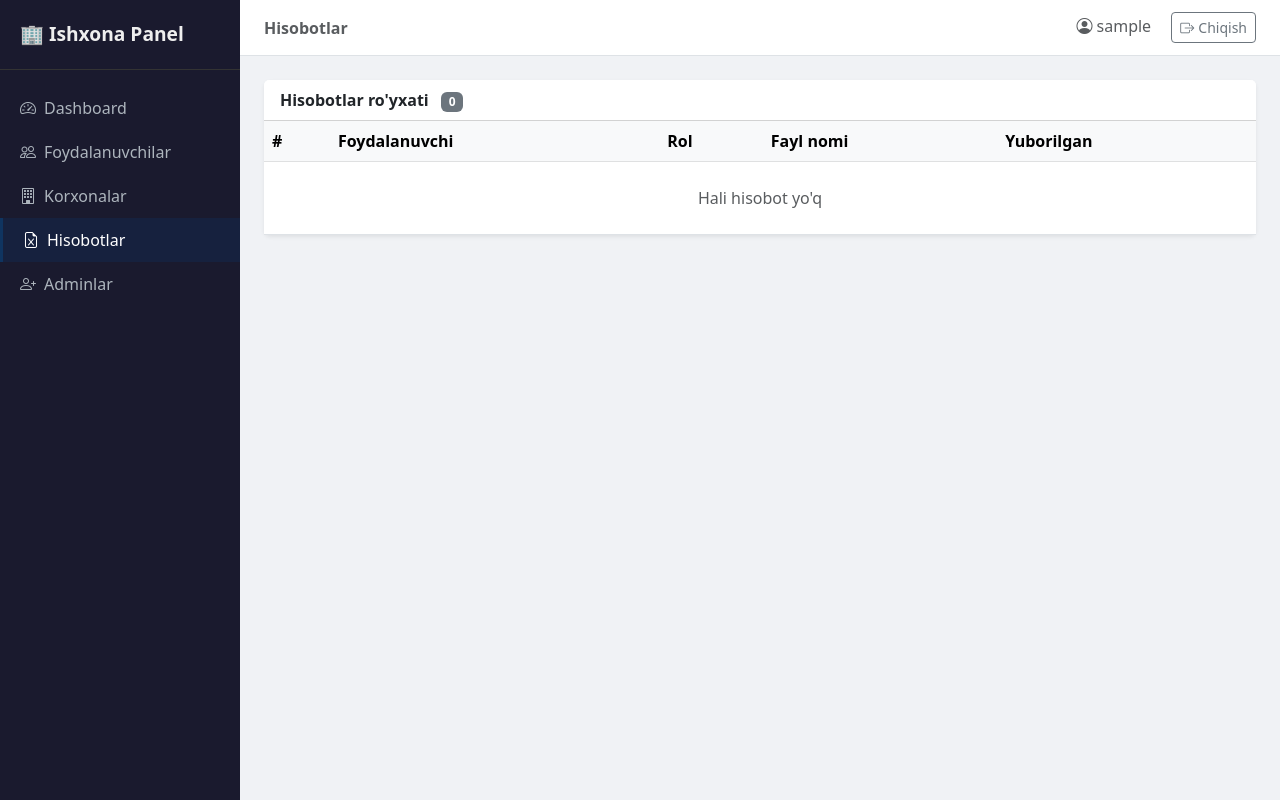
After one commit to sherali4/ishxona-panel, a Django app: page /hisobotlar/ in a window 1280 px wide. The commit adds this page. Run offline with Django 5.2, Linux system fonts and the light colour scheme; the visitor is signed in with stand-in values (Sample User, id 1); data that the repository does not hold is empty.

Commit message:
Hisobotlar bo'limi qo'shildi
Co-Authored-By: Claude Sonnet 4.6 <noreply@anthropic.com>

```diff
--- a/dashboard/db.py
+++ b/dashboard/db.py
@@ -83,6 +83,13 @@ def inn_exists(inn, exclude_id=None):
         return row is not None
 
 
+def get_all_hisobotlar():
+    with get_conn() as conn:
+        return conn.execute(
+            "SELECT id, user_id, first_name, role, file_id, file_name, sent_at FROM hisobotlar ORDER BY sent_at DESC"
+        ).fetchall()
+
+
 def get_bot_active():
     with get_conn() as conn:
         row = conn.execute("SELECT value FROM settings WHERE key = 'bot_active'").fetchone()
--- a/dashboard/views.py
+++ b/dashboard/views.py
@@ -215,6 +215,12 @@ def korxona_delete(request, k_id):
 
 
 @login_required
+def hisobotlar_list(request):
+    hisobotlar = db.get_all_hisobotlar()
+    return render(request, 'hisobotlar.html', {'hisobotlar': hisobotlar})
+
+
+@login_required
 def bot_toggle(request):
     if request.method == 'POST':
         active = request.POST.get('active') == '1'
--- a/panel/urls.py
+++ b/panel/urls.py
@@ -17,4 +17,5 @@ urlpatterns = [
     path('korxonalar/<int:k_id>/delete/', views.korxona_delete, name='korxona_delete'),
     path('bot/toggle/', views.bot_toggle, name='bot_toggle'),
     path('register/', views.register_view, name='register'),
+    path('hisobotlar/', views.hisobotlar_list, name='hisobotlar'),
 ]
--- a/templates/base.html
+++ b/templates/base.html
@@ -24,6 +24,7 @@
     <a class="nav-link {% if request.path == '/' %}active{% endif %}" href="/"><i class="bi bi-speedometer2 me-2"></i>Dashboard</a>
     <a class="nav-link {% if '/users' in request.path %}active{% endif %}" href="/users/"><i class="bi bi-people me-2"></i>Foydalanuvchilar</a>
     <a class="nav-link {% if '/korxonalar' in request.path %}active{% endif %}" href="/korxonalar/"><i class="bi bi-building me-2"></i>Korxonalar</a>
+    <a class="nav-link {% if '/hisobotlar' in request.path %}active{% endif %}" href="/hisobotlar/"><i class="bi bi-file-earmark-excel me-2"></i>Hisobotlar</a>
     <a class="nav-link {% if '/register' in request.path %}active{% endif %}" href="/register/"><i class="bi bi-person-plus me-2"></i>Adminlar</a>
   </nav>
 </div>
--- /dev/null
+++ b/templates/hisobotlar.html
@@ -0,0 +1,45 @@
+{% extends 'base.html' %}
+{% load custom_filters %}
+{% block page_title %}Hisobotlar{% endblock %}
+{% block content %}
+
+<div class="card border-0 shadow-sm">
+  <div class="card-header bg-white fw-semibold">
+    Hisobotlar ro'yxati
+    <span class="badge bg-secondary ms-2">{{ hisobotlar|length }}</span>
+  </div>
+  <div class="card-body p-0">
+    <table class="table table-hover mb-0">
+      <thead class="table-light">
+        <tr>
+          <th>#</th>
+          <th>Foydalanuvchi</th>
+          <th>Rol</th>
+          <th>Fayl nomi</th>
+          <th>Yuborilgan</th>
+        </tr>
+      </thead>
+      <tbody>
+        {% for h in hisobotlar %}
+        <tr>
+          <td class="text-muted">{{ h.id }}</td>
+          <td>
+            <span class="fw-semibold">{{ h.first_name|default:"Noma'lum" }}</span>
+            <span class="text-muted small ms-1">({{ h.user_id }})</span>
+          </td>
+          <td>
+            {% for r in h.role|split:',' %}
+              {% if r %}<span class="badge bg-secondary me-1">{{ r }}</span>{% endif %}
+            {% endfor %}
+          </td>
+          <td><i class="bi bi-file-earmark-excel text-success me-1"></i>{{ h.file_name|default:"—" }}</td>
+          <td class="text-muted small">{{ h.sent_at|slice:":16" }}</td>
+        </tr>
+        {% empty %}
+        <tr><td colspan="5" class="text-center text-muted py-4">Hali hisobot yo'q</td></tr>
+        {% endfor %}
+      </tbody>
+    </table>
+  </div>
+</div>
+{% endblock %}
```
